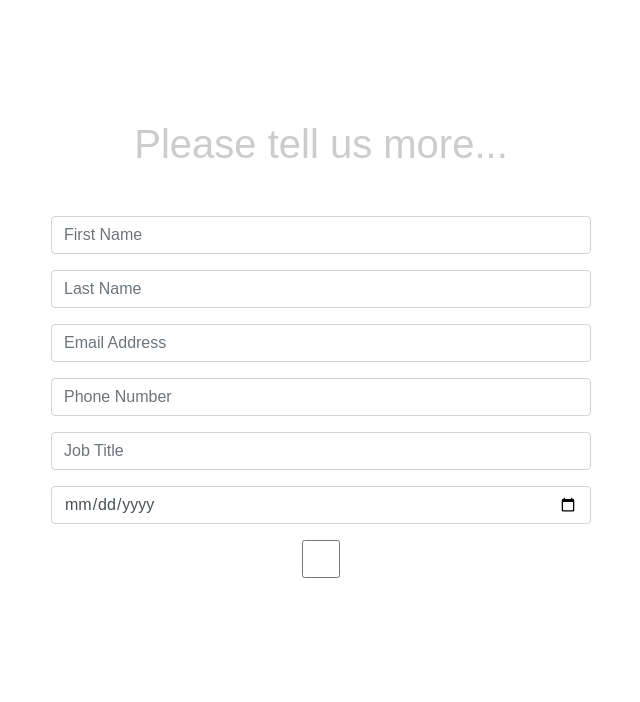
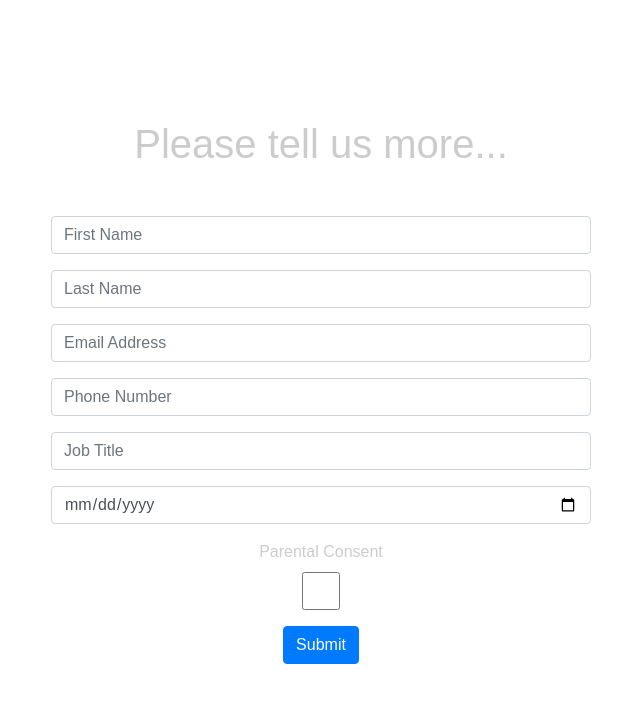
Before and after one commit to PleatherStarfish/dynamic_react_form, a React (Create React App) app: page / in a window 1280 px wide. Shown: the top 702 px of the page, without its empty margins (319-959 px from the left). Built offline with nearby package versions, Linux system fonts and the light colour scheme.

Commit message:
Print form to console after submit

```diff
--- a/src/components/Form.js
+++ b/src/components/Form.js
@@ -9,18 +9,39 @@ function MainForm() {
     // Set initial state from array
     const [formContent, setFormContent] = useState(FormState);
 
+    const handleSubmit = (event) => {
+        event.preventDefault();
+        for (let i = 0; i< event.target.length; i++) {
+
+            // Check if target is checkbox
+            if (event.target[i].type !== "checkbox") {
+                console.log(event.target[i].value)
+            }
+            else {
+                console.log(event.target[i].checked)
+            }
+        }
+    };
+
     const formGroupsToRender = formContent.map((value, index) => (
         <>
             <Form.Group controlId={value.name}>
-                <Form.Label className="main-form-label sr-only">{value.human_label}</Form.Label>
+
+                {value.type !== "checkbox"
+                    ? <Form.Label className="main-form-label sr-only">{value.human_label}</Form.Label>
+                    : <Form.Label className="main-form-label">{value.human_label}</Form.Label>}
+
                 <Form.Control type={value.type} placeholder={value.human_label}/>
             </Form.Group>
         </>
     ));
 
     return (
-        <Form>
+        <Form onSubmit={handleSubmit}>
             {formGroupsToRender.length > 0 ? formGroupsToRender : <Alert key="wait-alert" variant="primary">Please wait a moment while we look up your form.</Alert>}
+            <Button variant="primary" type="submit">
+                Submit
+            </Button>
         </Form>
     )
 }
```
